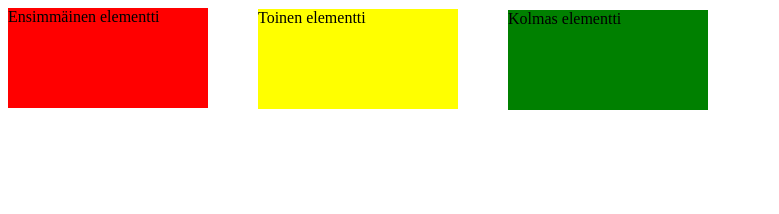
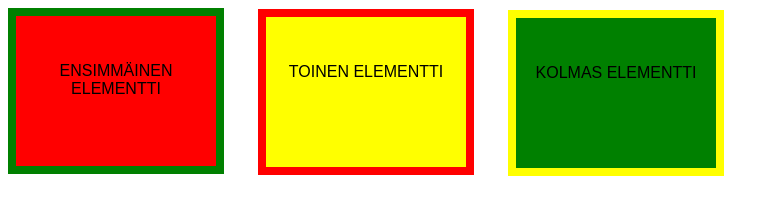
Before and after one commit to jpiiroin/Lapio-website2, a plain HTML site: page position.html in a window 1280 px wide. Shown: the whole page, without its empty margins (0-779 px from the left). Drawn offline with Linux system fonts and the light colour scheme.

Commit message:
Osa 3. Kymmenes tehtävä

```diff
--- a/styles.css
+++ b/styles.css
@@ -1,23 +1,44 @@
 .first-box-container {
     width: 200px;
-    height: 100px;
+    height: 120px;
+    padding-top: 30px;
     background-color: red;
+    text-transform: uppercase;
+    border-style: solid;
+    border-width: 8px;
+    border-color: green;
+    text-align: center;
+    font-family: Arial;
   }
 
  .second-box-container {
     width: 200px;
-    height: 100px;
+    height: 120px;
+    padding-top: 30px;
     background-color: yellow;
     position: relative;
     left: 250px;
-    bottom: 115px;
+    bottom: 165px;
+    text-transform: uppercase;
+    border-style: solid;
+    border-width: 8px;
+    border-color: red;
+    text-align: center;
+    font-family: Arial;
   }
 
   .third-box-container {
     width: 200px;
-    height: 100px;
+    height: 120px;
+    padding-top: 30px;
     background-color: green;
     position: relative;
     left: 500px;
-    bottom: 230px;
+    bottom: 330px;
+    text-transform: uppercase;
+    border-style: solid;
+    border-width: 8px;
+    border-color: yellow;
+    text-align: center;
+    font-family: Arial;
   }
```
